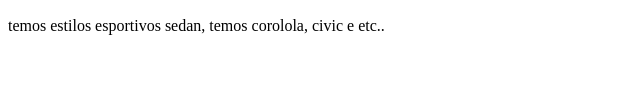
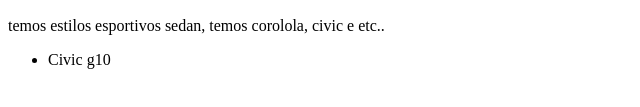
Before and after one commit to alissonlezo/prova-html-css-Alisson, a plain HTML site: page index.html in a window 1280 px wide. Shown: the part 221-328 px from the top of the page, 0-640 px from the left. Drawn offline with Linux system fonts and the light colour scheme.

Commit message:
adicionei o primeiro modelo de carro a lista

```diff
--- a/index.html
+++ b/index.html
@@ -17,5 +17,9 @@
     <br><br>
     <h2>Modelos que temos</h2>
     <p>temos estilos esportivos sedan, temos corolola, civic e etc..</p>
+
+    <ul>
+        <li>Civic g10</li>
+    </ul>
 </body>
 </html>
```
